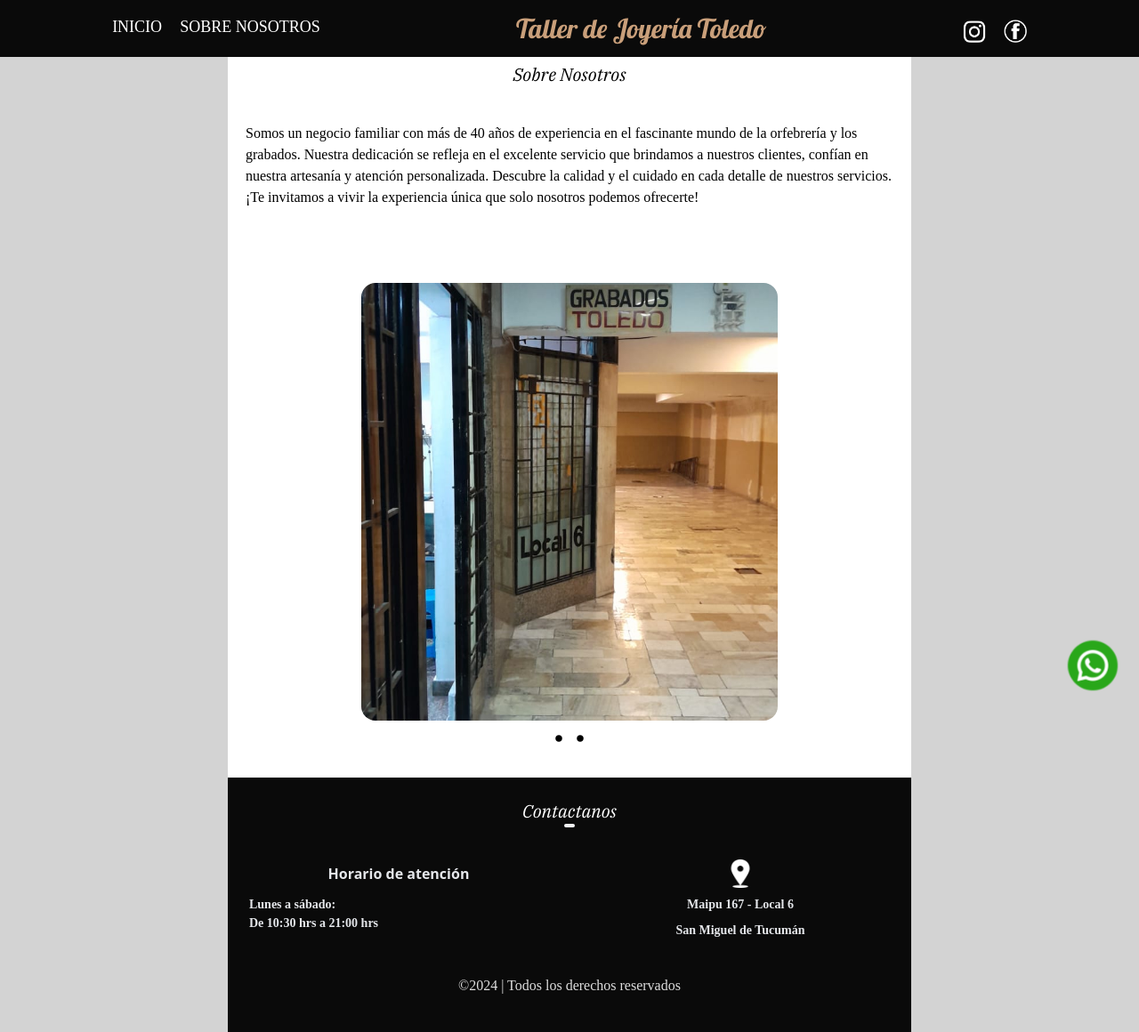
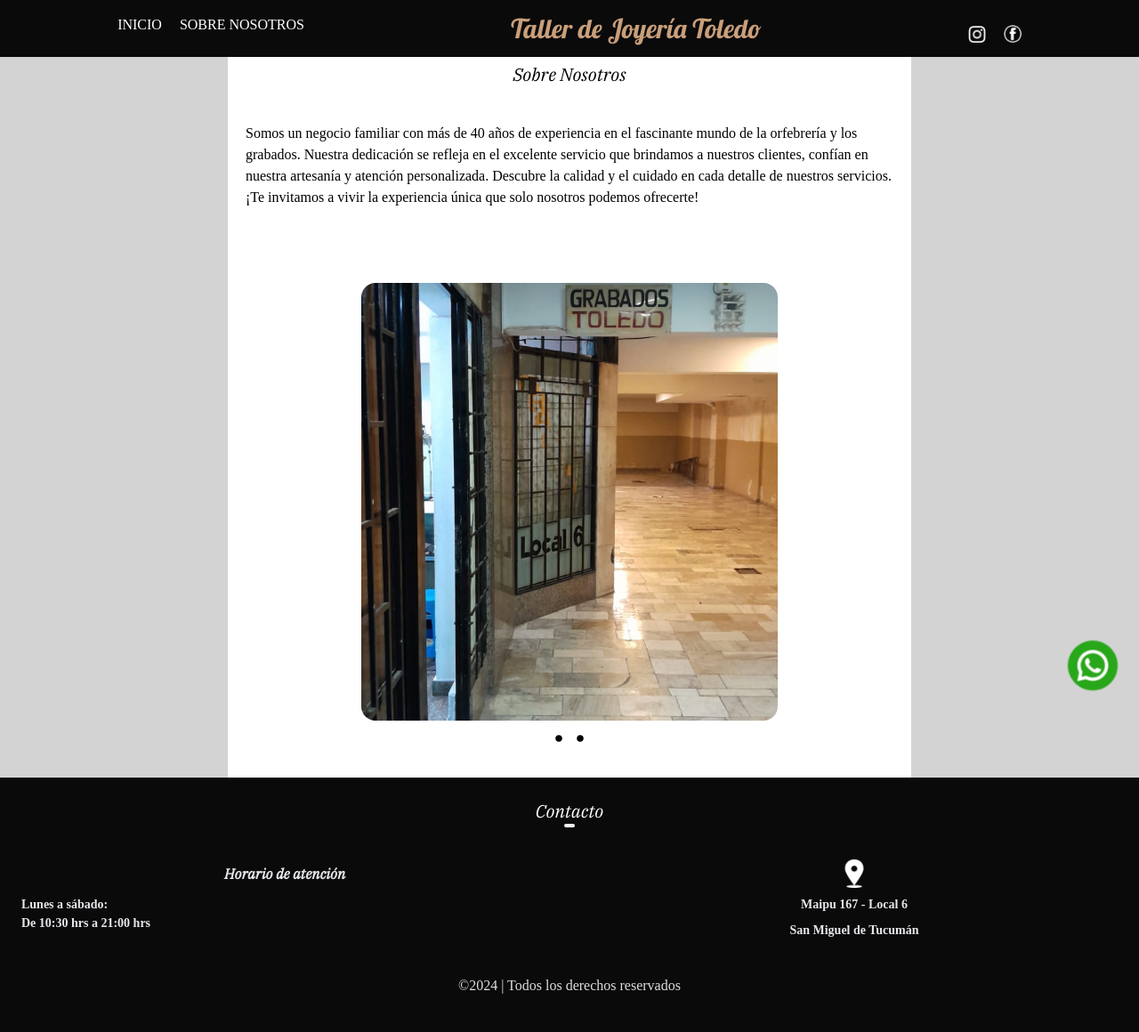
Before and after one commit to LeonAntGon/jewelry, a React (Create React App) app: page /nosotros in a window 1280 px wide. Shown: the whole page at 89% size. Built offline with nearby package versions, Linux system fonts and the light colour scheme.

Commit message:
deployment

```diff
--- a/package.json
+++ b/package.json
@@ -1,5 +1,5 @@
 {
-  "homepage": "https://LeonAntGon.github.io/jewelry/",
+  "homepage": "https://joyeriatoledo.online",
   "name": "toledo",
   "version": "0.1.0",
   "private": true,
--- a/public/index.html
+++ b/public/index.html
@@ -3,10 +3,7 @@
   <head>
     <meta charset="utf-8" />
     <meta name="viewport" content="width=device-width, initial-scale=1" />
-    <meta
-      name="description"
-      content="Taller de joyería y talabartería Toledo."
-    />
+    <meta name="description" content="Taller de joyería y talabartería Toledo."/>
     <link rel="icon" href="/assets/favicon.png" type="image/png" />
     <!--
       manifest.json provides metadata used when your web app is installed on a
--- a/src/components/Footer.jsx
+++ b/src/components/Footer.jsx
@@ -5,10 +5,10 @@ import '../components/assets/waveFooter/footerCss.css';
 
 const Footer = () => {
   return (
-    <footer className="bg-neutral-950  max-w-screen-md mx-auto min-h-20 justify-center pb-10">
+    <footer className="bg-neutral-950  max-w-screen-xl mx-auto min-h-20 justify-center pb-10">
 
       <div className='text-center item-center pb-4'>
-        <h2 className='text-white pt-6 text-xl'>Contactanos</h2>
+        <h2 className='text-white pt-6 text-xl'>Contacto</h2>
         <div className="inline-block relative top-[-14px] w-3 h-1 bg-gray-100 rounded-full"></div>
       </div>
 
--- a/src/components/Header.jsx
+++ b/src/components/Header.jsx
@@ -31,7 +31,7 @@ export default function Header() {
             <button type="button" onClick={toggleDivVisibility}
                      className=" rounded-md p-2 inline-flex items-center justify-center text-gray-100  focus:outline-none
                     focus:ring-2 focus:ring-inset float-right pt-3">
-              <svg class="h-[40px] w-[80px]" xmlns="http://www.w3.org/2000/svg" fill="none" viewBox="0 0 24 24" stroke="currentColor" aria-hidden="true">
+              <svg class="h-[40px] w-[70px]" xmlns="http://www.w3.org/2000/svg" fill="none" viewBox="0 0 24 24" stroke="currentColor" aria-hidden="true">
                 <path stroke-linecap="round" stroke-linejoin="round" stroke-width="2" d="M6 18L18 6M6 6l12 12" />
               </svg>
             </button>
@@ -39,14 +39,21 @@ export default function Header() {
 
                     <div className="grid grid-rows-2 gap-4 pt-[68px] pl-6">
                         <div className=''>
-                            <Link to="/"><p onClick={toggleDivVisibility} className='text-white text-base'>INICIO</p></Link>
+                            <Link to="/"><p onClick={toggleDivVisibility} className='text-white text-xs font-stylish'>INICIO</p></Link>
 
                         </div>
                         <hr className='w-[70%]'></hr>
                         <div className='pb-2'>
-                            <Link to="/nosotros"><p onClick={toggleDivVisibility} className='text-white text-base'>SOBRE NOSOTROS</p></Link>
+                            <Link to="/nosotros"><p onClick={toggleDivVisibility} className='text-white text-xs font-stylish'>SOBRE NOSOTROS</p></Link>
                         </div>
                         <hr className='w-[70%]'></hr>
+                    </div>
+
+                    <div className='flex mx-auto flex-wrap justify-center h-full items-center'>
+
+                            <img  className="h-[25px] pr-2 lg:pr-5" src={ig} alt="Instagram link"/>
+                            <img  className="h-[26px] "src={facebook} alt="Facebook link"/>
+
                     </div>
             </div>
 
@@ -58,10 +65,10 @@ export default function Header() {
                                md:flex'>
 
                     <div>
-                        <Link to="/"><p className='text-white text-lg pr-2 lg:pr-5'>INICIO</p> </Link>
+                        <Link to="/"><p className='text-white  pr-2 lg:pr-5 text-base font-stylish '>INICIO</p> </Link>
                     </div>
                     <div>
-                        <Link to="/nosotros"><p className='text-white text-lg'>SOBRE NOSOTROS</p></Link>
+                        <Link to="/nosotros"><p className='text-white text-base font-stylish'>SOBRE NOSOTROS</p></Link>
                     </div>
 
 
@@ -74,13 +81,13 @@ export default function Header() {
                             ">
                     <div>
                         <a href="">
-                            <img  className="h-[25px] pr-2 lg:pr-5" src={ig} alt="Instagram link"/>
+                            <img  className="h-[19px] pr-2 lg:pr-5" src={ig} alt="Instagram link"/>
                         </a>
                     </div>
                 <div>
                     <div>
                         <a href="">
-                            <img  className="h-[26px] "src={facebook} alt="Facebook link"/>
+                            <img  className="h-[20px] "src={facebook} alt="Facebook link"/>
                         </a>
                 </div>
 
--- a/src/components/Main.jsx
+++ b/src/components/Main.jsx
@@ -3,16 +3,17 @@ import WeOffer from './WeOffer';
 import Slider from './Slider';
 import Slider1 from './Slider1'
 import '../slider.css';
+import VisitUs from './VisitUs'
 import WspLogo from './assets/whatsapp.png';
 
 
 export default function Main() {
 
   return (
-    <main className='pt-[60px] [&>section>h2]:pt-4 [&>section>h2]:text-center max-w-screen-md mx-auto bg-white'>
+    <main className='pt-[60px] [&>section>h2]:pt-4 [&>section>h2]:text-center max-w-screen-xl mx-auto bg-white'>
     <WeOffer />
-        <section className='text-center mb-4'>
-            <h2 className='text-xl'>Fabricamos:</h2>
+        <section className='text-center my-[25px]'>
+            <h2 className='text-xl font-semibold'>Fabricamos</h2>
             <div class="inline-block relative top-[-14px] w-3 h-1 bg-neutral-900 rounded-full"></div>
 
            {/*1st Animated Slider  */}
@@ -20,14 +21,15 @@ export default function Main() {
             <Slider />
 
         </section>
-        <section className='text-center mb-4'>
-            <h2 className='text-xl'>Grabamos:</h2>
+        <section className='text-center my-[25px]'>
+            <h2 className='text-xl font-semibold'>Grabamos</h2>
               <div class="inline-block relative top-[-14px] w-3 h-1 bg-neutral-900 rounded-full "></div>
 
 
               <Slider1 />
         </section>
         <News />
+        <VisitUs />
 
     </main>
   );
--- a/src/components/News.jsx
+++ b/src/components/News.jsx
@@ -23,9 +23,9 @@ export default function News() {
     return(
 
 
-        <section className="text-center item-center bg-neutral-900 pt-3 pb-[70px] mt-5">
-            <h2 className='text-white mt-6 text-xl'>Novedades:</h2>
-            <div className="inline-block relative top-[-14px] w-3 h-1 bg-gray-100 rounded-full"></div>
+        <section className="border-t border-b border-black  text-center item-center bg-coolwhite-100 pt-3 pb-[70px] mt-14">
+            <h3 className=' mt-6 font-semibold text-xl'>Novedades</h3>
+            <div className="inline-block relative top-[-14px] w-3 h-1 bg-gray-900 rounded-full"></div>
 
 
             <div className='pb-10'>
@@ -33,7 +33,7 @@ export default function News() {
                 {images.map((img, index) => (
                     <figure className='inline-block min-w-13 min-h-13 max-w-[100px] max-h-[100px] mt-8' key={index}>
                         <img className="w-full h-full rounded-md" src={img} alt="" />
-                        <figcaption className='inline text-gray-200 text-sm font-ibmplex'>{name[index]}</figcaption>
+                        <figcaption className='inline text-xs font-bold font-stylish'>{name[index]}</figcaption>
                     </figure>
                 ))}
             </div>
--- a/src/components/Slider.jsx
+++ b/src/components/Slider.jsx
@@ -3,7 +3,7 @@ import '../slider.css'
 
 export default function Slider(){
     return(
-    <div className='sliderContainer'>
+    <div className='sliderContainer mt-4'>
         <div className="slider">
             <div className="slide-track
             [&>div>p]:font-semibold [&>div>p]:text-sm">
--- a/src/components/Slider1.jsx
+++ b/src/components/Slider1.jsx
@@ -3,7 +3,7 @@ import React from 'react';
 
 export default function Slider(){
     return(
-    <div className='sliderContainer'>
+    <div className='sliderContainer mt-4'>
         <div className="slider">
             <div className="slide-track
             [&>div>p]:font-semibold [&>div>p]:text-sm">
--- /dev/null
+++ b/src/components/VisitUs.jsx
@@ -0,0 +1,29 @@
+export default function VisitUs() {
+    return (
+        <section className="border-b border-black  text-center item-center bg-coolwhite-100 pt-[40px]  pb-[100px]">
+            <h3 className='font-semibold text-xl'>Visitanos</h3>
+            <div className="inline-block relative top-[-14px] w-3 h-1 bg-gray-900 rounded-full"></div>
+
+            <div className=" flex flex-wrap justify-center items-center mt-[30px] md:pr-8 md:flex-nowrap">
+                <div className="w-full h-[340px] md:h-[240px] md:w-[50%]">
+                <iframe
+                src="https://www.google.com/maps/embed?pb=!1m18!1m12!1m3!1d397.76473043593074!2d-65.20720366902029!3d-26.828331911349586!2m3!1f0!2f0!3f0!3m2!1i1024!2i768!4f13.1!3m3!1m2!1s0x94225d0036c5e5e1%3A0x5458e40a77e70536!2sTaller%20De%20Joyer%C3%ADa%20Toledo!5e0!3m2!1sen!2sar!4v1713724136393!5m2!1ses!2sar"
+                title="Mapa"
+                loading="lazy"
+                referrerPolicy="no-referrer-when-downgrade"
+                className="w-full h-full"
+                ></iframe>
+                </div>
+                <div className="pl-8 pt-[40px] md:pt-0">
+                    <h4 className="font-stylish font-semibold text-base">Dirección</h4>
+                    <p className=' text-center pt-[4px] text-sm font-stylish'>Maipu 167 - Local 6</p>
+                    <p className=' text-center pt-[4px] text-sm font-stylish'>San Miguel de Tucumán</p>
+
+                    <h4 className="font-stylish font-semibold pt-[24px]">Horario de atención</h4>
+                    <p className='text-sm font-stylish'>Lunes a sábado:</p>
+                    <p className='text-sm font-stylish'>De 10:30 hrs a 21:00 hrs</p>
+                </div>
+            </div>
+        </section>
+    )
+}
--- a/src/components/WeOffer.jsx
+++ b/src/components/WeOffer.jsx
@@ -4,7 +4,7 @@ import Box from './assets/box.png';
 
 export default function WeOffer() {
     return (
-        <section className='grid place-items-center mx-3 my-5' style={{gridTemplateColumns: '1fr 1fr', gap: '8px'}}>
+        <section className='grid place-items-center mx-3 my-[30px]' style={{gridTemplateColumns: '1fr 1fr', gap: '8px'}}>
             <figure className='flex items-center relative z-1'>
                 <img className='w-12' src={Diamond} alt='Box' />
                 <figcaption className='text-sm font-semibold'> Trabajo personalizado</figcaption>
--- a/src/index.css
+++ b/src/index.css
@@ -1,6 +1,7 @@
 @tailwind base;
 @tailwind components;
 @tailwind utilities;
+@import url('https://fonts.googleapis.com/css2?family=Cabin:ital,wght@0,400..700;1,400..700&family=Lobster&family=Roboto:wght@300;400&display=swap');
 
 @font-face {
     font-family: 'Lobster'; /* Elige el nombre que desees para tu fuente */
@@ -27,7 +28,7 @@ body{
 h1 {
     font-family: 'Lobster', sans-serif;
   }
-h2{
+h2, h3{
     font-family: 'IBMPlex', sans-serif;
 }
 p{
--- a/tailwind.config.js
+++ b/tailwind.config.js
@@ -11,8 +11,14 @@ module.exports = {
 
           // ...otros niveles de opacidad
         },
+        coolwhite: {
+          '100': 'rgb(249, 247, 242)',
+        }
       },
     },
+    fontFamily:{
+      stylish: ["Cabin"]
+    }
   },
   plugins:  [],
 }
```
Also changed, not shown: 1 other file (tests, documents, lock files or other folders).
